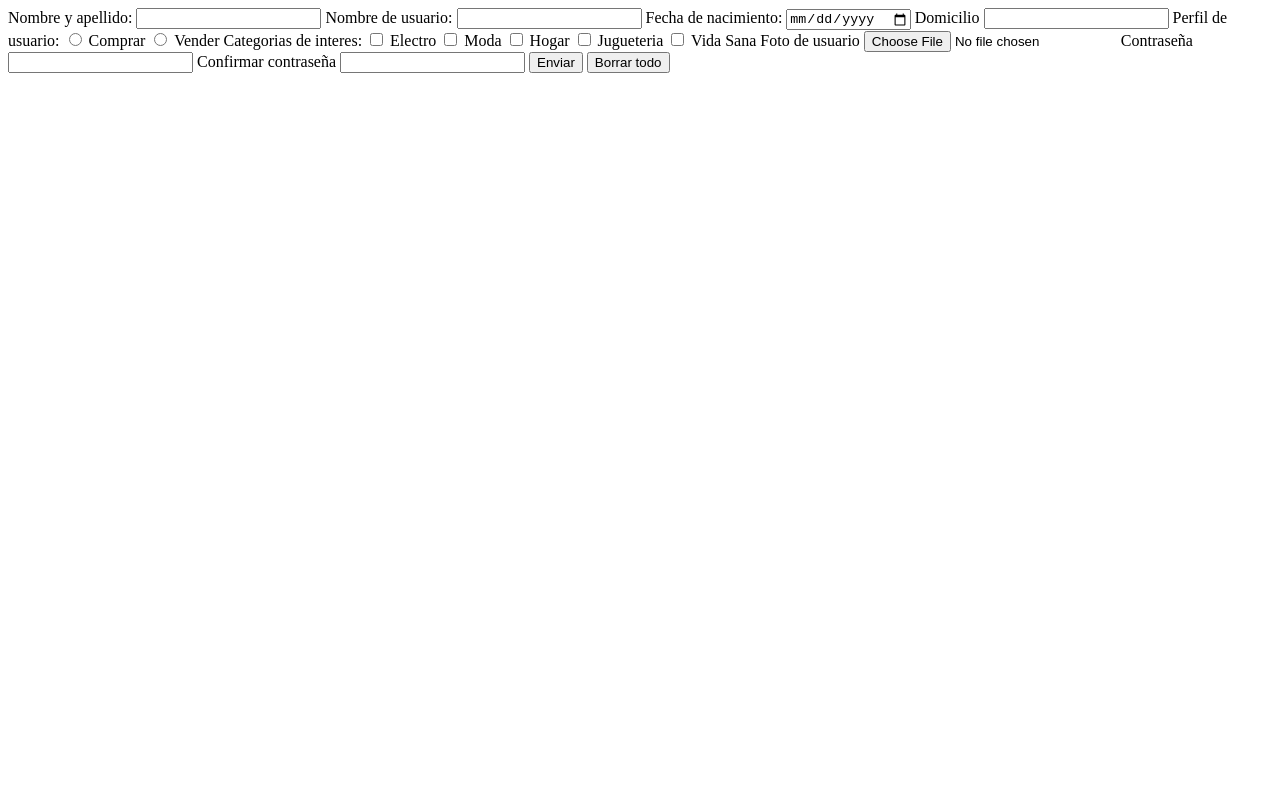
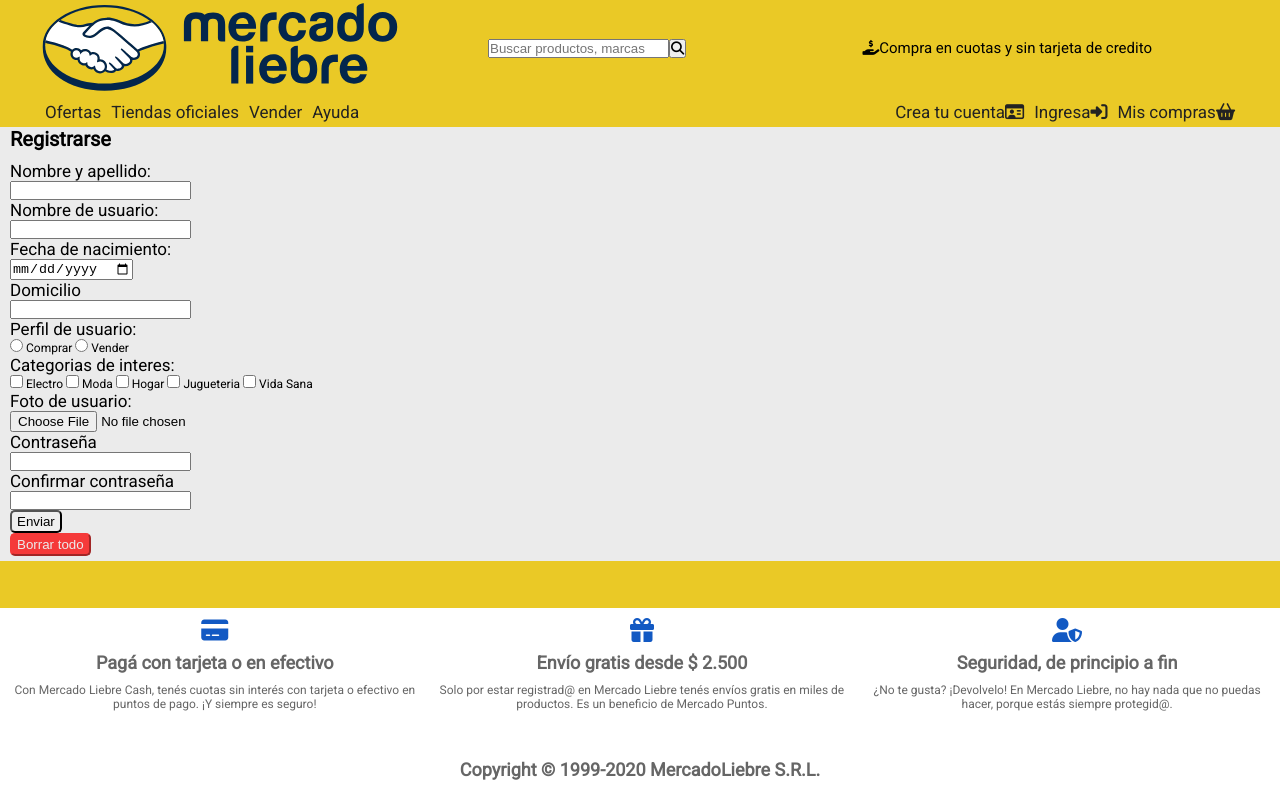
Before and after one commit to NGiancristiano/Mercado-Liebre, a website: page views/register.html in a window 1280 px wide. Drawn offline with Linux system fonts and the light colour scheme.

Commit message:
agregando estilos a login y register, ultimando detalles

```diff
--- a/public/css/styles.css
+++ b/public/css/styles.css
@@ -23,20 +23,19 @@
   justify-content: space-between;
   align-items: center;
   width: 100vw;
+  flex-wrap: wrap;
 }
 
 .logo {
   width: 30%;
 }
 .barraDeBusqueda {
-  width: 70%;
-  display: flex;
-  justify-content: flex-end;
-  padding-right: 6px;
+  margin: auto;
 }
 
 .compra-cuotas {
   text-align: center;
+  margin: auto;
 }
 
 .burger-menu {
@@ -119,6 +118,7 @@
 .article-bottom {
   position: relative;
   padding: 15px 0px 0px;
+  border-top: solid 1px rgb(192, 186, 186);
 }
 
 .article-bottom i {
@@ -192,6 +192,16 @@
 
 .login-box {
   padding: 50px 0px 50px;
+  display: flex;
+  flex-direction: column;
+  justify-content: space-around;
+  align-items: center;
+}
+
+.login-box h3 {
+  text-align: center;
+  margin-bottom: 10px;
+  font-size: 20px;
 }
 
 .login-box button {
@@ -212,6 +222,48 @@
   justify-content: space-between;
   align-items: center;
   height: 150px;
+}
+
+.register-form {
+  padding-left: 10px;
+}
+
+.register-form form {
+  display: flex;
+  flex-direction: column;
+  justify-content: space-around;
+  align-items: flex-start;
+}
+
+.register-form h3 {
+  font-size: 20px;
+  margin-bottom: 10px;
+}
+
+.register-form button {
+  padding: 2px 5px 2px;
+  border-radius: 5px;
+  transition: all 450ms;
+}
+
+.register-form button:hover {
+  background-color: #0022aa;
+  color: #ebebeb;
+  border-color: #0022aa;
+}
+
+.reset-button {
+  background-color: #f53a3a;
+  color: #ebebeb;
+  border-color: #f53a3a;
+}
+
+label {
+  font-size: 17px;
+}
+
+.label-categorie {
+  font-size: 12px;
 }
 
 @media (min-width: 361px) {
@@ -272,10 +324,13 @@
 }
 
 @media (min-width: 769px) {
-
-  body{
+  body {
     margin-bottom: 192px;
   }
+  .top-bar {
+    flex-wrap: nowrap;
+  }
+
   .top-bar,
   .navegador {
     max-width: 1200px;
@@ -285,12 +340,12 @@
     font-size: 17px;
   }
 
-.navegador a:hover {
-  text-decoration: underline;
-}
+  .navegador a:hover {
+    text-decoration: underline;
+  }
 
   .compra-cuotas {
-    font-size: 19px;
+    font-size: 15px;
   }
 
   article {
--- a/views/register.html
+++ b/views/register.html
@@ -4,11 +4,78 @@
     <meta charset="UTF-8" />
     <meta http-equiv="X-UA-Compatible" content="IE=edge" />
     <meta name="viewport" content="width=device-width, initial-scale=1.0" />
+    <link rel="stylesheet" href="/css/styles.css" />
+    <script
+      src="https://kit.fontawesome.com/6f834f16b5.js"
+      crossorigin="anonymous"
+    ></script>
+    <link rel="preconnect" href="https://fonts.googleapis.com" />
+    <link rel="preconnect" href="https://fonts.gstatic.com" crossorigin />
+    <link
+      href="https://fonts.googleapis.com/css2?family=Roboto:wght@100;400&display=swap"
+      rel="stylesheet"
+    />
     <title>Registro</title>
   </head>
 
   <body>
+    <header>
+      <div class="top-bar">
+        <div class="logo">
+          <img src="/images/logo-mercado-liebre.svg" />
+        </div>
+        <div class="barraDeBusqueda">
+          <form action="#">
+            <input
+              type="text"
+              placeholder="Buscar productos, marcas"
+              name="search"
+            />
+            <button>
+              <i class="fa fa-search"> </i>
+            </button>
+          </form>
+        </div>
+
+      <div class="compra-cuotas">
+        <i class="fa-solid fa-hand-holding-dollar"></i>Compra en cuotas y sin
+        tarjeta de credito
+      </div>
+    </div>
+      <nav class="navegador">
+        <ul class="left-navbar">
+          <li><a href="#">Ofertas</a></li>
+          <li><a href="#">Tiendas oficiales</a></li>
+          <li><a href="#">Vender</a></li>
+          <li><a href="#">Ayuda</a></li>
+        </ul>
+        <ul class="right-navbar">
+          <li>
+            <a href="register"
+              >Crea tu cuenta<i class="fa-regular fa-id-card"></i
+            ></a>
+          </li>
+          <li>
+            <a href="login"
+              >Ingresa<i class="fa-solid fa-right-to-bracket"></i
+            ></a>
+          </li>
+          <li>
+            <a href="#"
+              >Mis compras<i class="fa-solid fa-basket-shopping"></i
+            ></a>
+          </li>
+        </ul>
+      </nav>
+      <div class="burger-menu">
+        <button>
+          <i class="fas fa-bars"></i>
+        </button>
+      </div>
+    </header>
+    <main>
     <div class="register-form">
+      <h3>Registrarse</h3>
       <form action="/" method="get">
         <label for="name">Nombre y apellido:</label>
         <input type="text" name="name" id="name" />
@@ -23,23 +90,23 @@
         <input type="text" name="adress" id="adress" />
 
         <label for="profile">Perfil de usuario:</label>
-
+<div class="perfil-usuario">
         <input type="radio" name="profile" id="buy" value="comprar" />
-        <label for="buy">Comprar</label>
+        <label class="label-categorie" for="buy">Comprar</label>
 
         <input type="radio" name="profile" id="sell" value="vender" />
-        <label for="sell">Vender</label>
-
+        <label class="label-categorie" for="sell">Vender</label>
+        </div>
         <label for="categories">Categorias de interes:</label>
-
+        <div class="categorias-interes">
         <input type="checkbox" name="categories" id="electro" value="electro" />
-        <label for="electro">Electro</label>
+        <label class="label-categorie" for="electro">Electro</label>
 
         <input type="checkbox" name="categories" id="moda" value="moda" />
-        <label for="moda">Moda</label>
+        <label class="label-categorie" for="moda">Moda</label>
 
         <input type="checkbox" name="categories" id="hogar" value="hogar" />
-        <label for="hogar">Hogar</label>
+        <label class="label-categorie" for="hogar">Hogar</label>
 
         <input
           type="checkbox"
@@ -47,7 +114,7 @@
           id="jugueteria"
           value="jugueteria"
         />
-        <label for="jugueteria">Jugueteria</label>
+        <label class="label-categorie" for="jugueteria">Jugueteria</label>
 
         <input
           type="checkbox"
@@ -55,9 +122,9 @@
           id="vidaSana"
           value="vidaSana"
         />
-        <label for="vidaSana">Vida Sana</label>
-
-        <label for="userphoto">Foto de usuario</label>
+        <label class="label-categorie" for="vidaSana">Vida Sana</label>
+</div>
+        <label for="userphoto">Foto de usuario:</label>
         <input type="file" name="userphoto" id="userphoto" />
 
         <label for="password">Contraseña</label>
@@ -67,8 +134,42 @@
         <input type="password" name="password" id="password" />
 
         <button type="submit">Enviar</button>
-        <button type="reset">Borrar todo</button>
+        <button class="reset-button" type="reset">Borrar todo</button>
       </form>
     </div>
+    </main>
+    <footer>
+      <div class="footer-sections">
+        <section>
+          <div class="icono">
+            <i class="fa-sharp fa-solid fa-credit-card fa-2x"></i>
+          </div>
+          <h4>Pagá con tarjeta o en efectivo</h4>
+          <p>
+            Con Mercado Liebre Cash, tenés cuotas sin interés con tarjeta o
+            efectivo en puntos de pago. ¡Y siempre es seguro!
+          </p>
+        </section>
+        <section>
+          <div class="icono"><i class="fa-solid fa-gift fa-2x"></i></div>
+          <h4>Envío gratis desde $ 2.500</h4>
+          <p>
+            Solo por estar registrad@ en Mercado Liebre tenés envíos gratis en
+            miles de productos. Es un beneficio de Mercado Puntos.
+          </p>
+        </section>
+        <section>
+          <div class="icono"><i class="fa-solid fa-user-shield fa-2x"></i></div>
+          <h4>Seguridad, de principio a fin</h4>
+          <p>
+            ¿No te gusta? ¡Devolvelo! En Mercado Liebre, no hay nada que no
+            puedas hacer, porque estás siempre protegid@.
+          </p>
+        </section>
+      </div>
+      <section>
+        <h4>Copyright © 1999-2020 MercadoLiebre S.R.L.</h4>
+      </section>
+    </footer>
   </body>
 </html>
```
Also changed, not shown: views/home.html (+4 -4 lines), views/login.html (+3 -1 lines).
